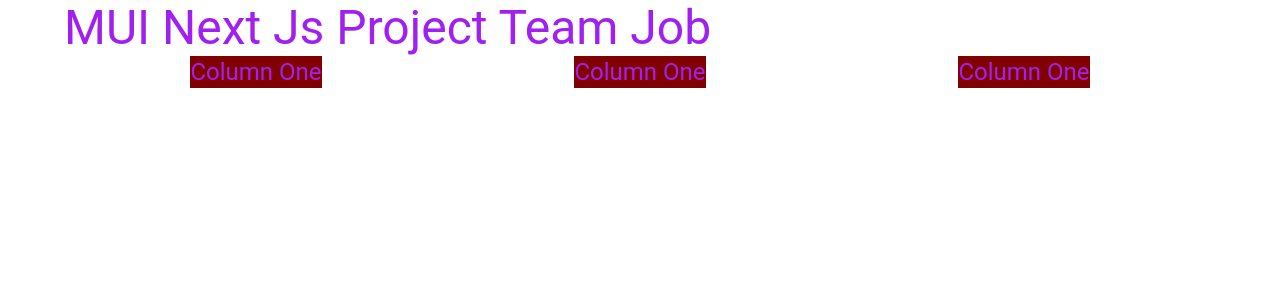
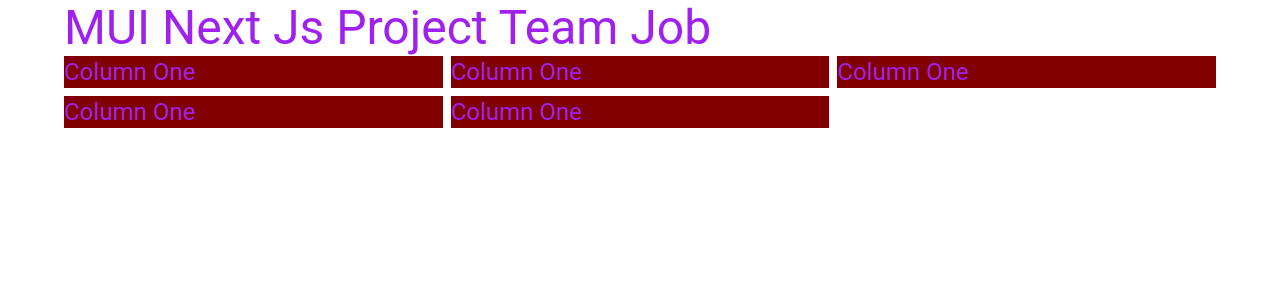
Before and after one commit to naqibiz/team-job-app, a Next.js app: page / in a window 1280 px wide. Shown: the top 300 px of the page. Built offline with nearby package versions, Linux system fonts and the light colour scheme.

Commit message:
fixed changes

```diff
--- a/src/Components/Home.js
+++ b/src/Components/Home.js
@@ -8,22 +8,36 @@
       <Typography variant="h3" color={theme.palette.info.main}>
         MUI Next Js Project Team Job
       </Typography>
-      <Grid container>
-        <Grid md={4} display="flex" justifyContent="center" alignItems="center">
+      <Grid container spacing={1}>
+        <Grid item md={4}>
           <Box sx={{ backgroundColor: theme.palette.primary.main }}>
             <Typography variant="h5" color={theme.palette.info.main}>
               Column One
             </Typography>
           </Box>
         </Grid>
-        <Grid md={4} display="flex" justifyContent="center" alignItems="center">
+        <Grid item md={4}>
           <Box sx={{ backgroundColor: theme.palette.primary.main }}>
             <Typography variant="h5" color={theme.palette.info.main}>
               Column One
             </Typography>
           </Box>
         </Grid>
-        <Grid md={4} display="flex" justifyContent="center" alignItems="center">
+        <Grid item md={4}>
+          <Box sx={{ backgroundColor: theme.palette.primary.main }}>
+            <Typography variant="h5" color={theme.palette.info.main}>
+              Column One
+            </Typography>
+          </Box>
+        </Grid>
+        <Grid item md={4}>
+          <Box sx={{ backgroundColor: theme.palette.primary.main }}>
+            <Typography variant="h5" color={theme.palette.info.main}>
+              Column One
+            </Typography>
+          </Box>
+        </Grid>
+        <Grid item md={4}>
           <Box sx={{ backgroundColor: theme.palette.primary.main }}>
             <Typography variant="h5" color={theme.palette.info.main}>
               Column One
```
